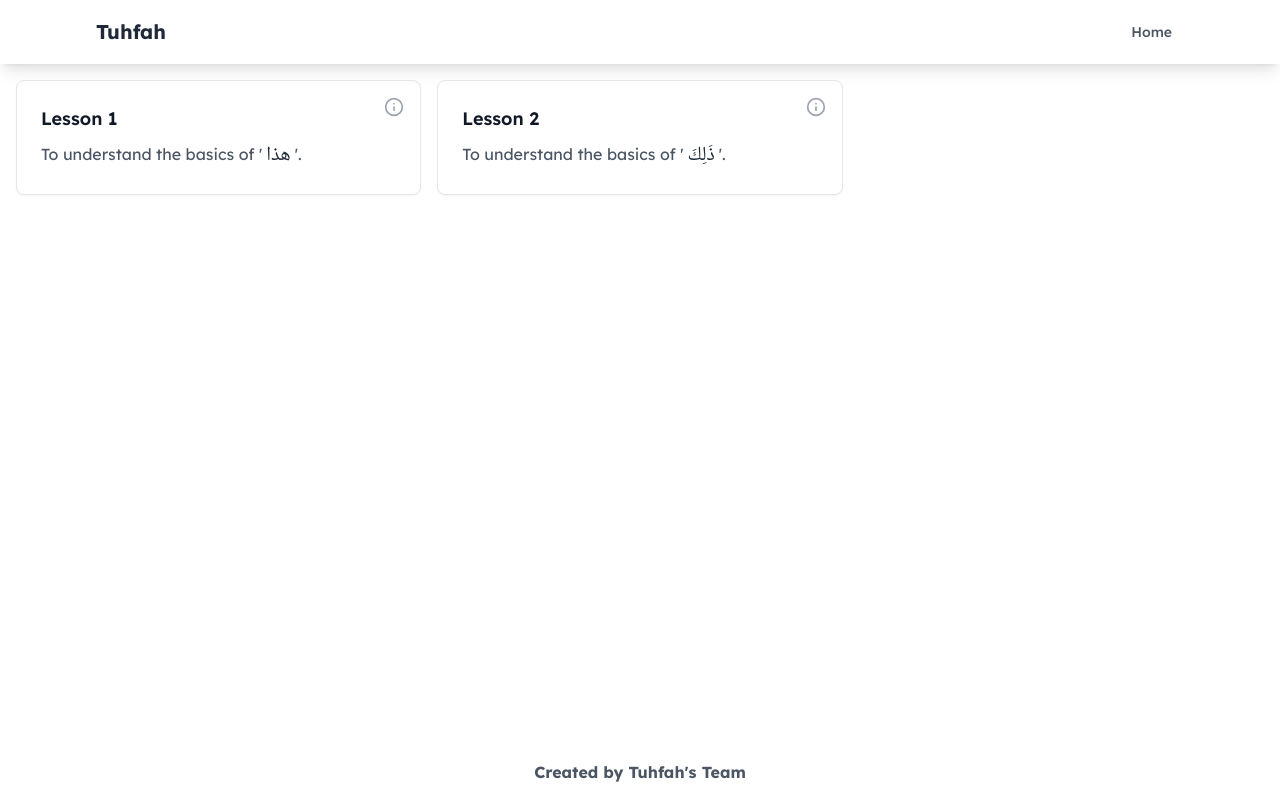
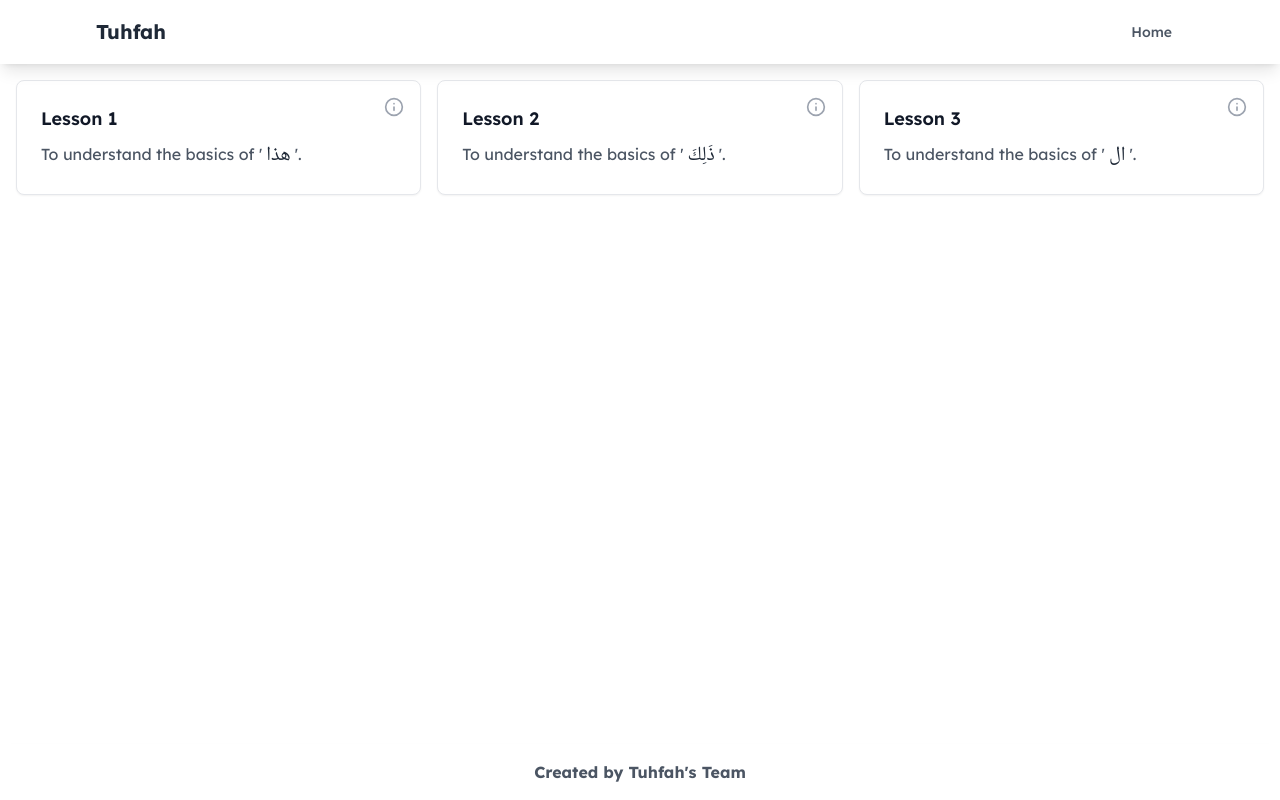
Before and after one commit to UzairMoh/tuhfah, a React (Vite) app in the folder site/: page / in a window 1280 px wide. Built offline with nearby package versions, Linux system fonts and the light colour scheme.

Commit message:
Added lesson 3...

```diff
--- a/site/src/components/lesson/SubLessonSection.tsx
+++ b/site/src/components/lesson/SubLessonSection.tsx
@@ -1,11 +1,65 @@
-import {SubLesson} from "../../data/lessons";
-import {formatText} from "../../utils/FormatArabic";
+import { SubLesson, SubLessonType } from "../../data/lessons";
+import { formatText } from "../../utils/FormatArabic";
 
 export interface SubLessonSectionProps {
     subLessons: SubLesson[];
 }
 
-export const SubLessonSection = ({subLessons}: SubLessonSectionProps) => (
+const TableDisplay = ({ content }: { content: string }) => {
+    const rows = content.split('\n');
+    const solarLetters = rows[0].split('،').map(item => item.trim());
+    const lunarLetters = rows[1].split('،').map(item => item.trim());
+
+    const renderLetters = (letters: string[]) => (
+        <div className="grid grid-cols-2 sm:grid-cols-3 md:grid-cols-4 gap-2 p-2">
+            {letters.map((letter, index) => (
+                <div
+                    key={index}
+                    className="flex items-center justify-center bg-white hover:bg-gray-50 rounded-md border border-gray-200 h-12 sm:h-16 transition-colors duration-200"
+                >
+                    <span className="font-arabic text-lg sm:text-xl md:text-2xl text-gray-800">
+                        {formatText(letter)}
+                    </span>
+                </div>
+            ))}
+        </div>
+    );
+
+    return (
+        <div className="rounded-lg border border-gray-200 overflow-hidden">
+            <div className="grid grid-cols-1 md:grid-cols-2">
+                <div className="border-b md:border-b-0 md:border-r border-gray-200">
+                    <div className="bg-gray-50 p-2 sm:p-3 border-b border-gray-200">
+                        <div className="text-center">
+                            <h4 className="text-sm font-semibold text-gray-800">
+                                Solar Letters
+                            </h4>
+                            <div className="text-xs sm:text-sm text-gray-600 font-arabic mt-1">
+                                الحروف الشمسية
+                            </div>
+                        </div>
+                    </div>
+                    {renderLetters(solarLetters)}
+                </div>
+                <div>
+                    <div className="bg-gray-50 p-2 sm:p-3 border-b border-gray-200">
+                        <div className="text-center">
+                            <h4 className="text-sm font-semibold text-gray-800">
+                                Lunar Letters
+                            </h4>
+                            <div className="text-xs sm:text-sm text-gray-600 font-arabic mt-1">
+                                الحروف القمرية
+                            </div>
+                        </div>
+                    </div>
+                    {renderLetters(lunarLetters)}
+                </div>
+            </div>
+        </div>
+    );
+};
+
+export const SubLessonSection = ({ subLessons }: SubLessonSectionProps) => (
     <div className="bg-white rounded-lg border border-gray-200 shadow-md p-4 md:p-6">
         <h2 className="text-2xl font-bold text-gray-900 mb-6 border-b pb-3">
             Sub Lessons
@@ -26,15 +80,18 @@ export const SubLessonSection = ({subLessons}: SubLessonSectionProps) => (
 
                         {subLesson.example && (
                             <div className="mt-4 relative">
-                                <div
-                                    className="text-sm text-gray-600 bg-gray-100 p-3 rounded-lg border-l-4 border-gray-300">
-                                    <div className="text-xs text-gray-500 mb-1 uppercase tracking-wide font-medium">
-                                        Example
+                                <div className="text-xs text-gray-500 mb-2 uppercase tracking-wide font-medium">
+                                    Example
+                                </div>
+                                {subLesson.type === SubLessonType.TABLE ? (
+                                    <TableDisplay content={subLesson.example} />
+                                ) : (
+                                    <div className="text-sm text-gray-600 bg-gray-100 p-3 rounded-lg border-l-4 border-gray-300">
+                                        <div className="font-arabic text-lg">
+                                            {formatText(subLesson.example)}
+                                        </div>
                                     </div>
-                                    <div className="font-arabic text-lg">
-                                        {formatText(subLesson.example)}
-                                    </div>
-                                </div>
+                                )}
                             </div>
                         )}
                     </div>
--- a/site/src/data/lessons.ts
+++ b/site/src/data/lessons.ts
@@ -1,7 +1,13 @@
+export enum SubLessonType {
+    DEFAULT = 'DEFAULT',
+    TABLE = 'TABLE'
+}
+
 export interface SubLesson {
     id: number;
     title: string;
     content: string;
+    type?: SubLessonType;
     example?: string;
 }
 
@@ -24,7 +30,6 @@ export interface Lesson {
     title: string;
     description: string;
     infoText: string;
-    to: string;
     mainLesson: MainLesson;
     subLessons: SubLesson[];
     vocabulary: Vocabulary[];
@@ -36,7 +41,6 @@ export const lessons: Lesson[] = [
         title: "Lesson 1",
         description: "To understand the basics of 'هذا'.",
         infoText: "Learn about demonstrative pronouns in Arabic.",
-        to: "/lesson-1",
         mainLesson: {
             title: "Understanding هذا (This)",
             content: "هذا is a demonstrative pronoun used to refer to masculine singular objects that are near the speaker. It is equivalent to 'this' in English when referring to masculine objects. It is called اِسْمُ الْإِشَارَة, and the thing it refers to is called اَلْمُشَارُ إلَيْه.",
@@ -244,7 +248,6 @@ export const lessons: Lesson[] = [
         title: "Lesson 2",
         description: "To understand the basics of 'ذَلِكَ'.",
         infoText: "Learn about demonstrative pronouns in Arabic.",
-        to: "/lesson-2",
         mainLesson: {
             title: "Understanding ذَلِكَ (That)",
             content: "ذَلِكَ is a demonstrative pronoun used to refer to masculine singular objects that are away from the speaker. It is equivalent to 'that' in English when referring to masculine objects. It is called اِسْمُ الْإِشَارَة, and the thing it refers to is called اَلْمُشَارُ إلَيْه.",
@@ -288,5 +291,34 @@ export const lessons: Lesson[] = [
                 example: "هذا حَجَرٌ كَبِيرٌ - This is a big stone."
             }
         ]
+    },
+    {
+        id: 3,
+        title: "Lesson 3",
+        description: "To understand the basics of 'ال'.",
+        infoText: "Learn about making common nouns specific in Arabic.",
+        mainLesson: {
+            title: "Understanding ال (The)",
+            content: "In Arabic, 'ال' is added to common nouns to make them specific, similar to 'the' in English. 'ال' has various meanings, but its primary purpose here is to specify nouns. The Hamzah (ء) in 'ال' is only pronounced if it is the first word in a sentence. However, when preceded by another word, the Hamzah is silent. To indicate this, the symbol ٱ (Hamzah tul-Wasl) is placed on top of the Hamzah.",
+            example: "المسجد\n - The mosque"
+        },
+        subLessons: [
+            {
+                id: 1,
+                title: "Solar and Lunar Letters",
+                type: SubLessonType.TABLE,
+                content: "The Arabic alphabet is divided into two categories: solar letters and lunar letters. When 'ال' precedes a solar letter, the 'ل' is not pronounced, and the sound merges with the solar letter. When 'ال' precedes a lunar letter, the 'ل' is pronounced. This distinction affects pronunciation but not spelling.",
+                example: "ت، ث، د، ذ، ر، ز، س، ش، ص، ض، ط، ظ، ل، ن\nا، ب، ج، ح، خ، ع، غ، ف، ق، ك، م، هـ، و، ي"
+            }
+        ],
+        vocabulary: [
+            {
+                id: 1,
+                word: "لَبَنٌ",
+                pronunciation: "laban",
+                meaning: "Milk",
+                example: "هذا لَبَنٌ طَازِجٌ - This is fresh milk."
+            }
+        ]
     }
 ];
```
